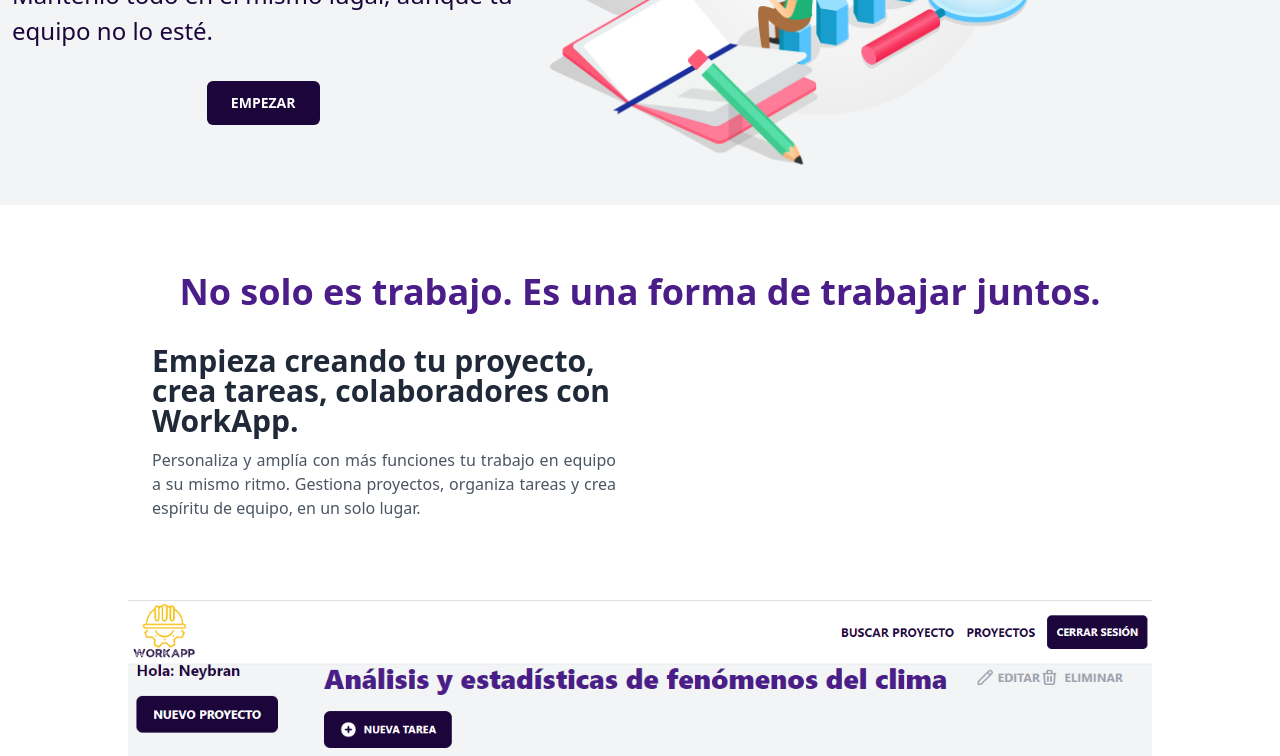
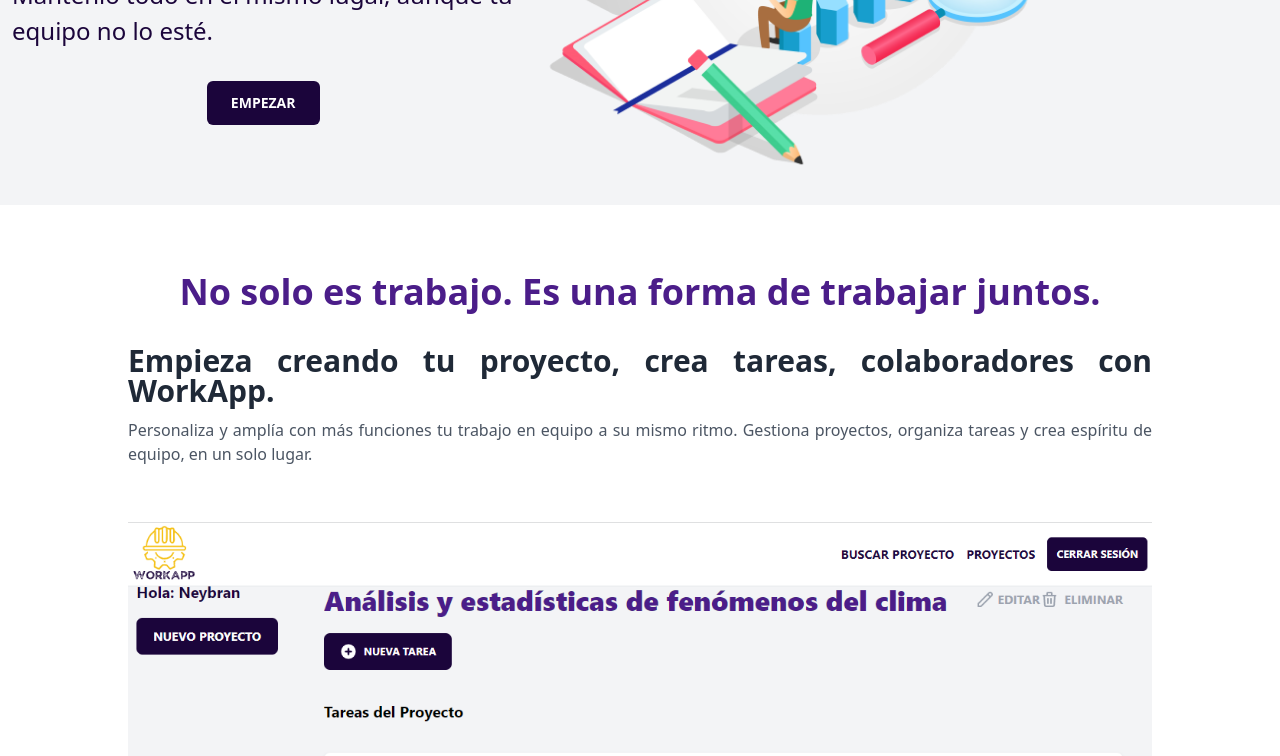
Before and after one commit to alexbastidasdev/workapp-frontend, a React (Vite) app: page / in a window 1280 px wide. Shown: the part 446-1202 px from the top of the page. Built offline with nearby package versions, Linux system fonts and the light colour scheme; no server answers.

Commit message:
se modifico el texto

```diff
--- a/src/paginas/Home.jsx
+++ b/src/paginas/Home.jsx
@@ -37,15 +37,14 @@ const Home = () => {
                         <h2 className="w-full my-2 text-4xl font-bold leading-tight text-center text-[#4B1D89]">
                             No solo es trabajo. Es una forma de trabajar juntos.
                         </h2>
-
+                        <br/>
                         <div className="flex flex-wrap">
-                            <div className="w-5/6 sm:w-1/2 p-6">
-                                <h3 className="text-3xl text-gray-800 font-bold leading-none mb-3">
+                            <div>
+                                <h3 className="text-3xl text-gray-800 font-bold leading-none mb-3 text-justify">
                                 Empieza creando tu proyecto, crea tareas,  colaboradores con WorkApp.
                                 </h3>
                                 <p className="text-gray-600 mb-8 text-justify">
-                                Personaliza y amplía
-                                con más funciones tu trabajo en equipo a su mismo ritmo.
+                                Personaliza y amplía con más funciones tu trabajo en equipo a su mismo ritmo.
                                 Gestiona proyectos, organiza tareas y crea espíritu de equipo, en un solo lugar.<br />
                                     <br />
                                     </p>
```
